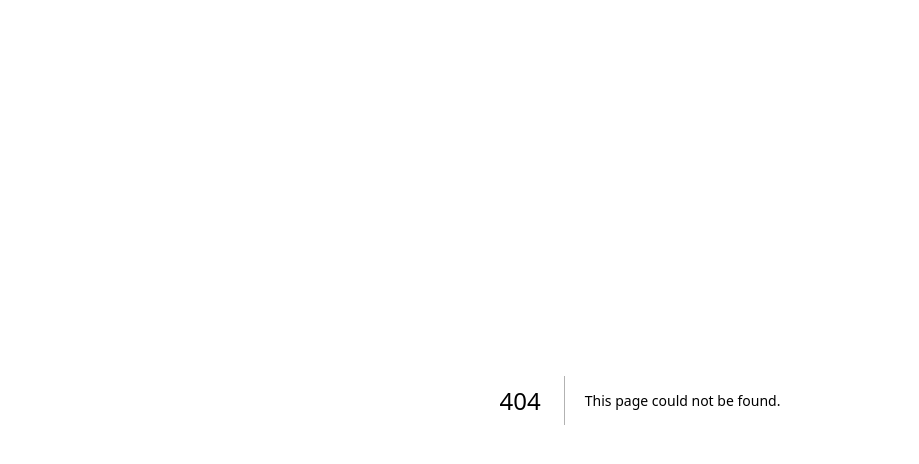
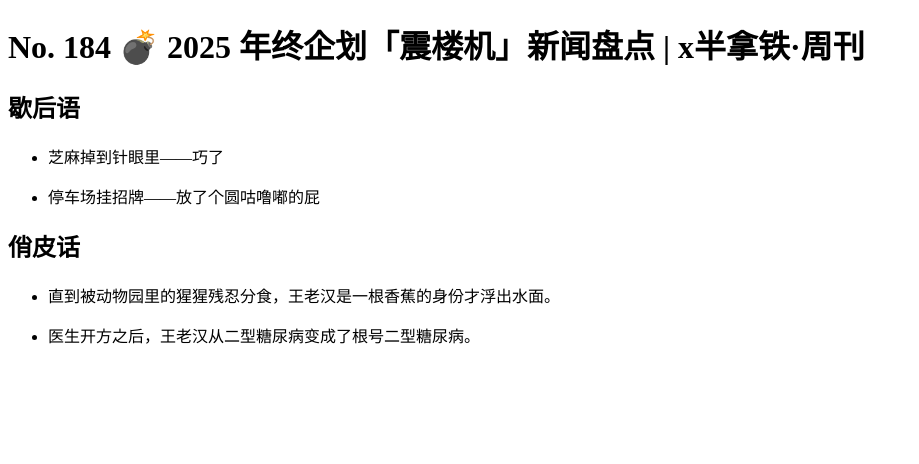
Before and after one commit to eddiehe99/bannatienet, a Next.js app: page /episodes/number-184 in a window 1280 px wide. Before the commit this address had no page. Shown: the top 464 px of the page, without its empty margins (0-919 px from the left). Built offline with nearby package versions, Linux system fonts and the light colour scheme.

Commit message:
feat: add episode No. 184

```diff
--- a/src/pages/episodes/_meta.js
+++ b/src/pages/episodes/_meta.js
@@ -1,6 +1,7 @@
 /* eslint-disable prettier/prettier */
 /* eslint-disable import/no-anonymous-default-export */
 export default {
+    'number-184': 'No. 184',
     'number-182': 'No. 182',
     'number-179': 'No. 179',
     'number-177': 'No. 177',
--- /dev/null
+++ b/src/pages/episodes/number-184.mdx
@@ -0,0 +1,13 @@
+# No. 184 💣 2025 年终企划「震楼机」新闻盘点 | x半拿铁·周刊
+
+## 歇后语
+
+- 芝麻掉到针眼里——巧了
+
+- 停车场挂招牌——放了个圆咕噜嘟的屁
+
+## 俏皮话
+
+- 直到被动物园里的猩猩残忍分食，王老汉是一根香蕉的身份才浮出水面。
+
+- 医生开方之后，王老汉从二型糖尿病变成了根号二型糖尿病。
```
